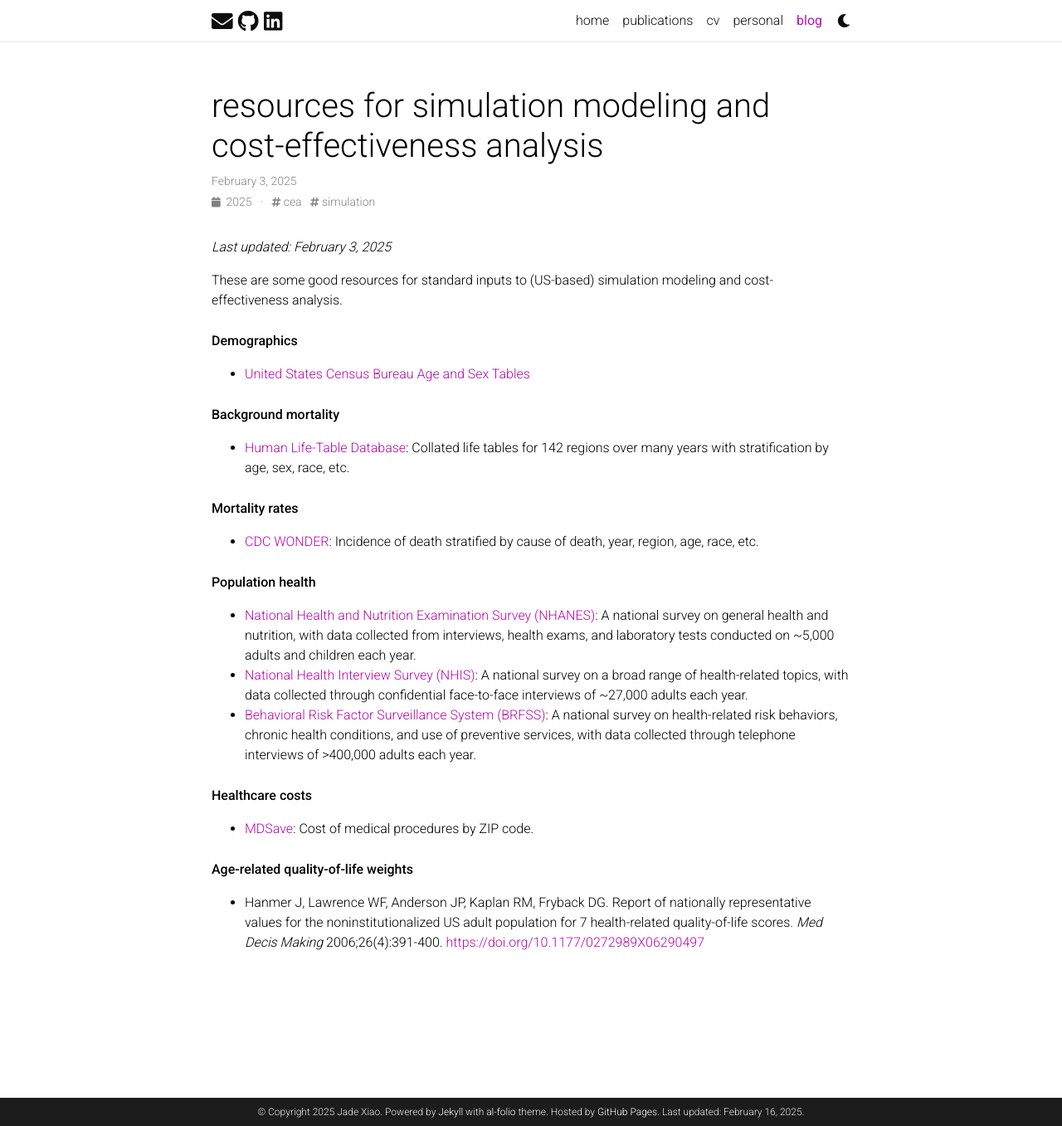
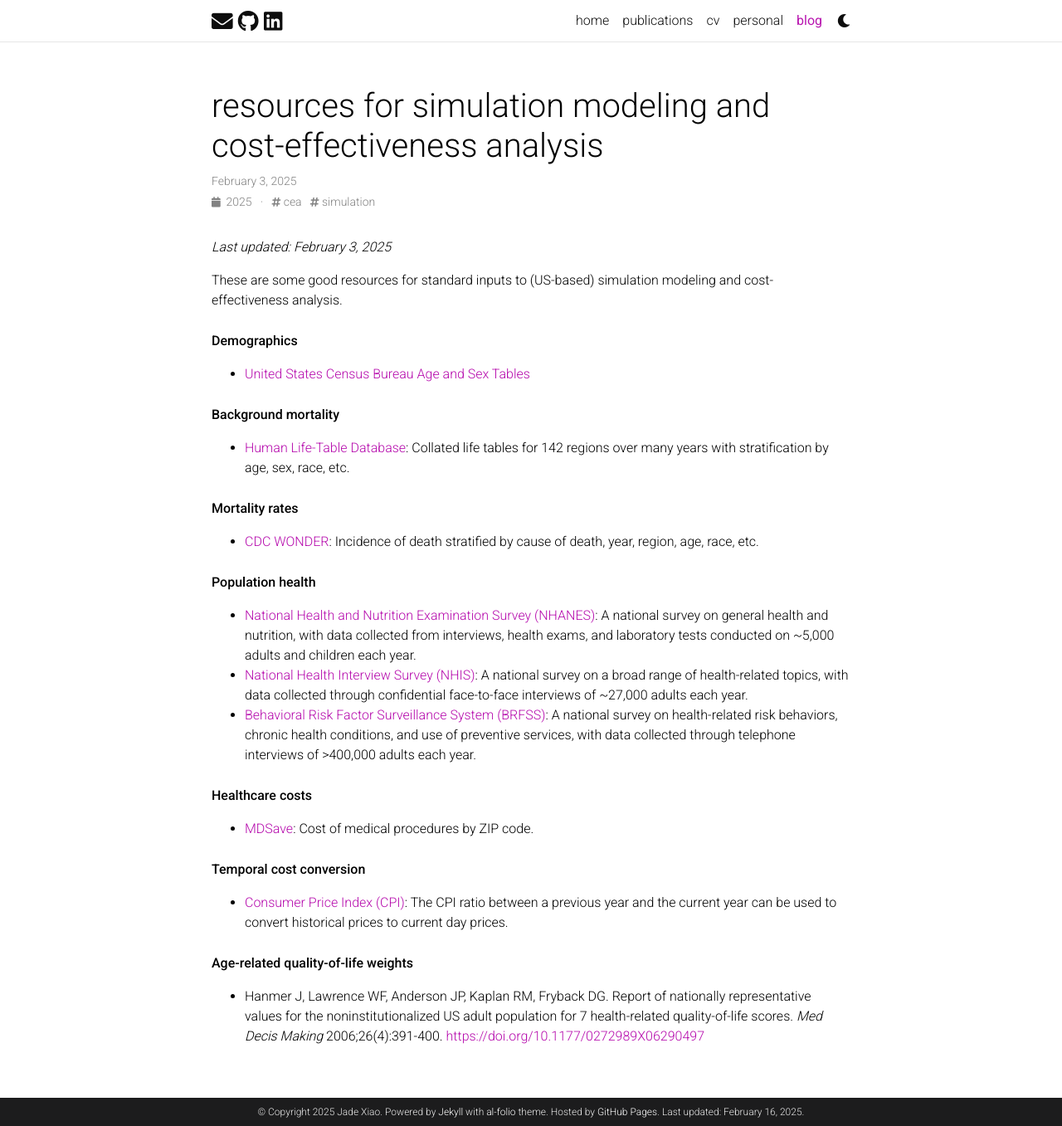
Before and after one commit to jadexiao/jadexiao.github.io, a Jekyll site: the page built from _posts/2025-02-03-resources-for-simulation-modeling-and-cost-effectiveness-analysis.md, in a window 1280 px wide and 1357 px high. Shown: the whole window at 83% size. Built offline with Jekyll 4.4.1, drawn with Linux system fonts in a browser that asks for light colours; comment, search, counter and statistics services are not loaded; a style sheet for code colours, icons or effects is not loaded.

Commit message:
Save
- Updated blog post
- Tabs

```diff
--- a/_posts/2025-02-03-resources-for-simulation-modeling-and-cost-effectiveness-analysis.md
+++ b/_posts/2025-02-03-resources-for-simulation-modeling-and-cost-effectiveness-analysis.md
@@ -39,5 +39,10 @@ These are some good resources for standard inputs to (US-based) simulation model
 
 <p style="margin-top: 25px"></p>
 
+**Temporal cost conversion**
+* <a href="https://fred.stlouisfed.org/data/CPIMEDSL" target="_blank">Consumer Price Index (CPI)</a>: The CPI ratio between a previous year and the current year can be used to convert historical prices to current day prices.
+
+<p style="margin-top: 25px"></p>
+
 **Age-related quality-of-life weights**
 * Hanmer J, Lawrence WF, Anderson JP, Kaplan RM, Fryback DG. Report of nationally representative values for the noninstitutionalized US adult population for 7 health-related quality-of-life scores. <i>Med Decis Making</i> 2006;26(4):391-400. <a href="https://doi.org/10.1177/0272989X06290497" target="_blank">https://doi.org/10.1177/0272989X06290497</a>
```
Also changed, not shown: 11 other files.
